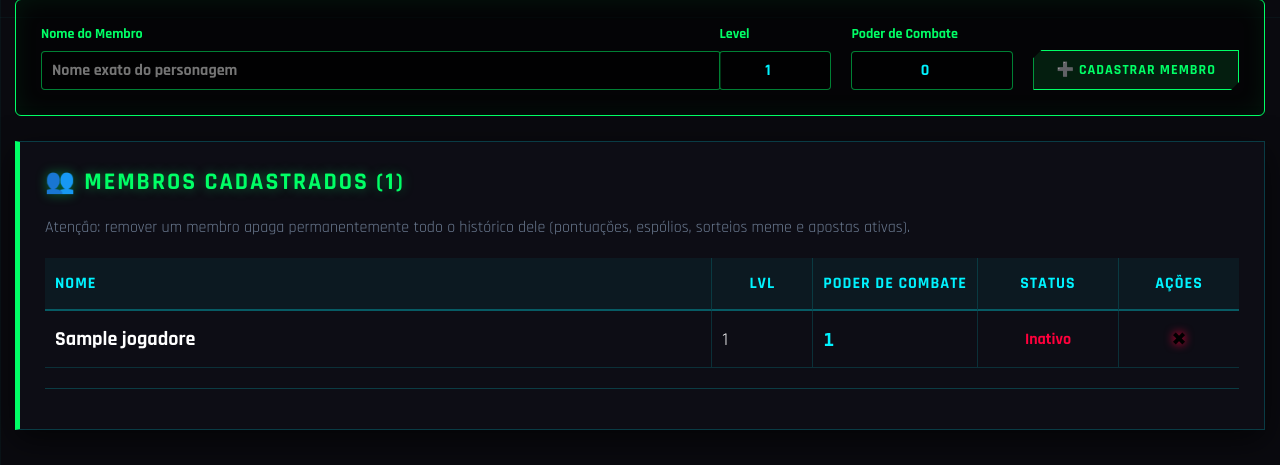
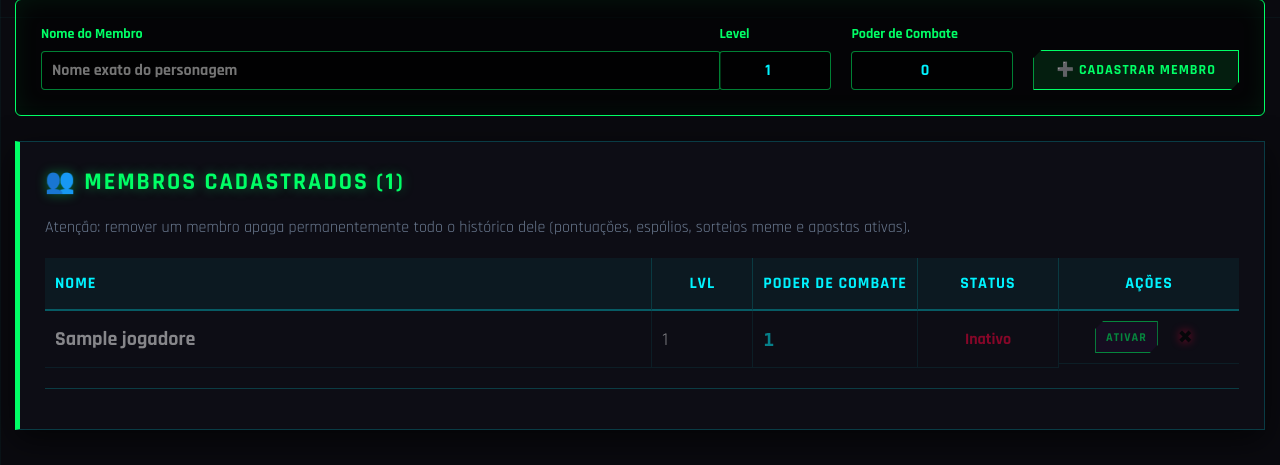
Before and after one commit to Seck1993/vortex, a Flask app: page / in a window 1280 px wide, after a click on "GERENCIAR MEMBROS". Shown: the part 783-1248 px from the top of the page. Run offline with Flask 3, Linux system fonts and the light colour scheme; the visitor is signed in with stand-in values (Sample User, id 1); tables that the repository leaves empty hold one stand-in row (values such as "Sample post").

Commit message:
Update dashboard table layout and actions

```diff
--- a/templates/dashboard.html
+++ b/templates/dashboard.html
@@ -469,17 +469,22 @@
                         <th style="width: 80px;">LVL</th>
                         <th style="width: 140px;">Poder de Combate</th>
                         <th style="width: 120px;">Status</th>
-                        <th style="width: 100px; border-right: none;">Ações</th>
+                        <th style="width: 160px; border-right: none;">Ações</th>
                     </tr>
                 </thead>
                 <tbody id="bodyMembros">
                     {% for jogador in todos_jogadores %}
-                    <tr class="linha-dado">
+                    <tr class="linha-dado" style="opacity: {{ '0.5' if jogador.status == 'Inativo' else '1' }};">
                         <td style="text-align: left; font-weight: 700; font-size: 20px; color: #fff;">{{ jogador.nome }}</td>
                         <td style="color: #fff; font-size: 18px;">{{ jogador.level }}</td>
                         <td style="color: var(--neon-cyan); font-family: monospace; font-size: 18px; font-weight: bold;">{{ "{:,.0f}".format(jogador.poder_combate).replace(',', '.') }}</td>
-                        <td style="font-weight: bold; font-size: 16px; color: {% if jogador.status == 'Inativo' %}var(--neon-red){% else %}var(--neon-green){% endif %};">{{ jogador.status or 'Ativo' }}</td>
-                        <td style="border-right: none;"><button class="btn-danger" title="Remover membro e todo o seu histórico" onclick="deletarJogador({{ jogador.id }}, '{{ jogador.nome }}')">✖</button></td>
+                        <td style="font-weight: bold; font-size: 16px; color: {% if jogador.status == 'Inativo' %}var(--neon-red){% else %}var(--neon-green){% endif %};" class="status-cell">{{ jogador.status or 'Ativo' }}</td>
+                        <td style="border-right: none; display: flex; gap: 10px; justify-content: center; padding: 10px;">
+                            <button class="btn btn-outline" style="border-color: {% if jogador.status == 'Inativo' %}var(--neon-green){% else %}var(--neon-orange){% endif %}; color: {% if jogador.status == 'Inativo' %}var(--neon-green){% else %}var(--neon-orange){% endif %}; font-size: 12px; padding: 5px 10px;" onclick="toggleStatusJogador({{ jogador.id }}, this)" title="Alternar status do jogador">
+                                {% if jogador.status == 'Inativo' %}Ativar{% else %}Inativar{% endif %}
+                            </button>
+                            <button class="btn-danger" style="padding: 5px 10px;" title="Remover membro e todo o seu histórico" onclick="deletarJogador({{ jogador.id }}, '{{ jogador.nome }}')">✖</button>
+                        </td>
                     </tr>
                     {% else %}
                     <tr>
```
